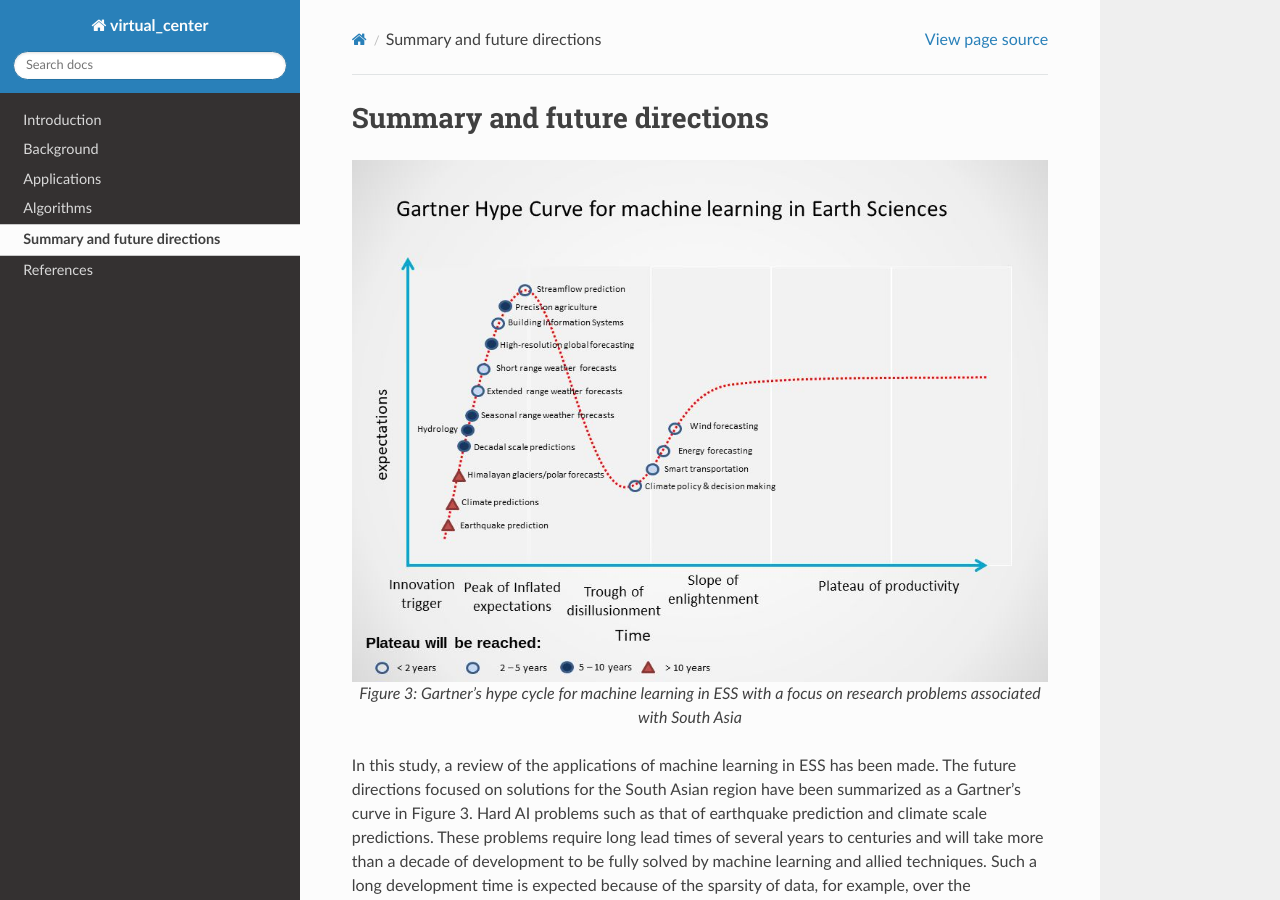
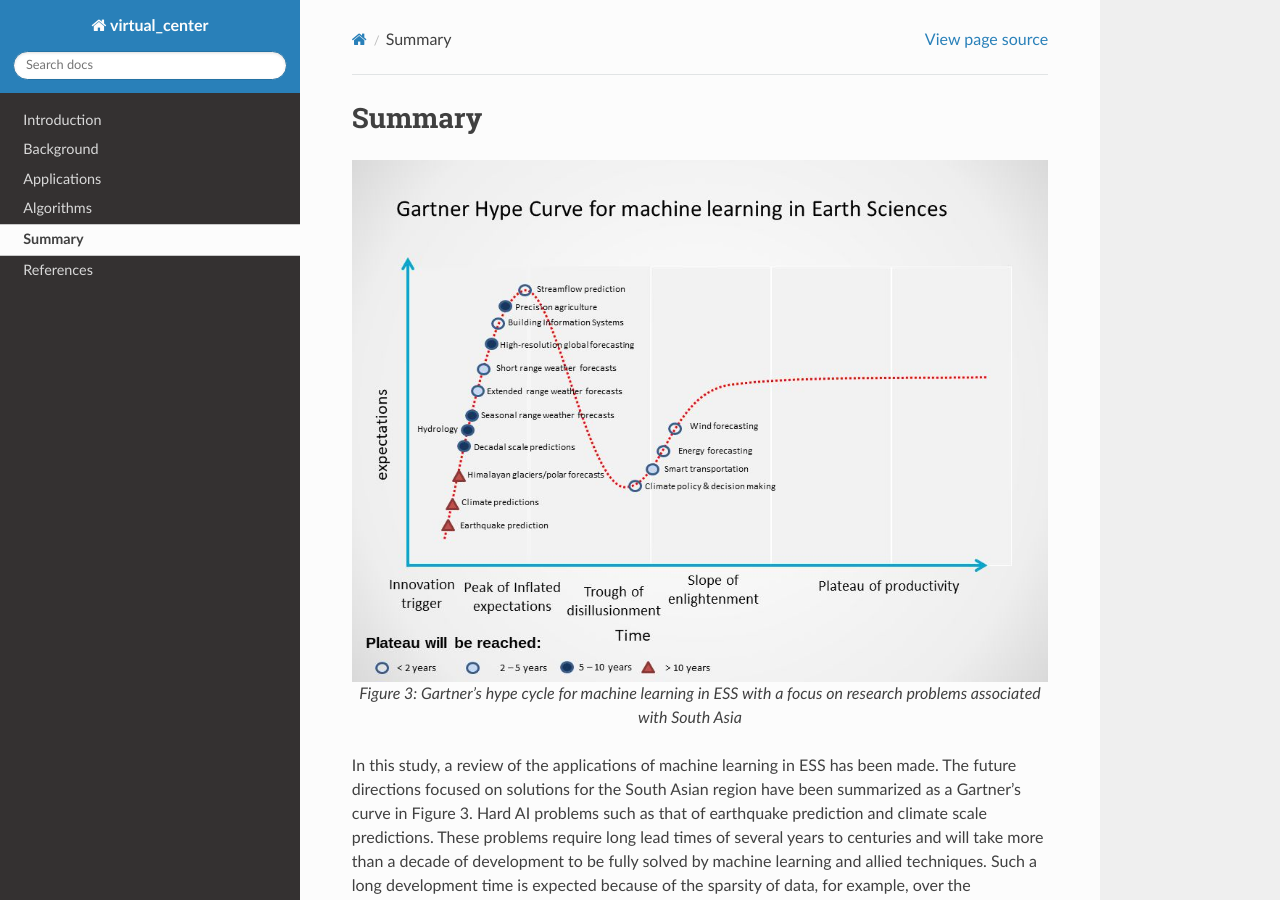
Before and after one commit to tejas-veer/virtual_center, a Sphinx documentation site: the page built from docs/source/summary.rst, in a window 1280 px wide and 900 px high. Built offline with Sphinx 7.4.7 and the Read the Docs theme 2.0.0, drawn with Linux system fonts in a browser that asks for light colours.

Commit message:
Update summary.rst

```diff
--- a/docs/source/summary.rst
+++ b/docs/source/summary.rst
@@ -1,4 +1,4 @@
-Summary and future directions
+Summary
 =================================
 .. figure:: ./images/summary.jpg
    :align: center
```
